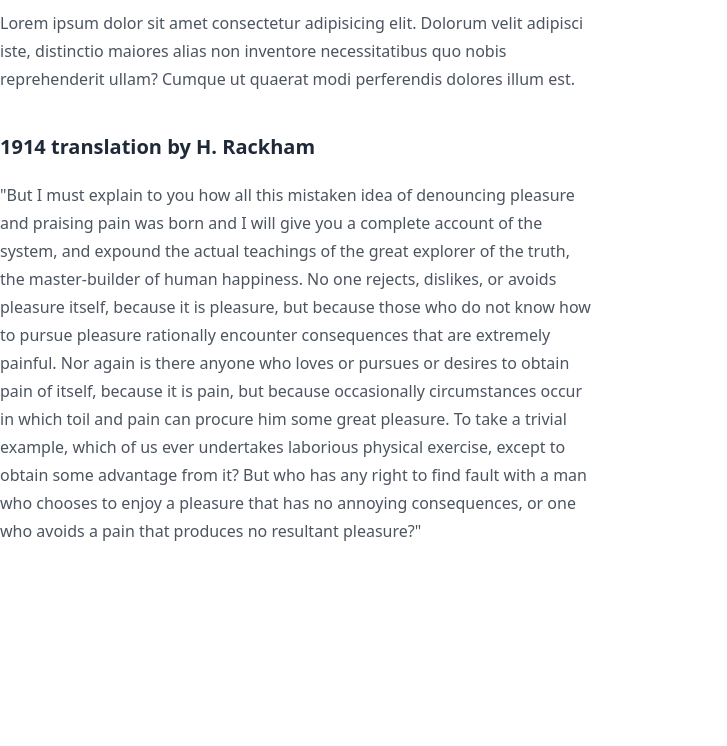
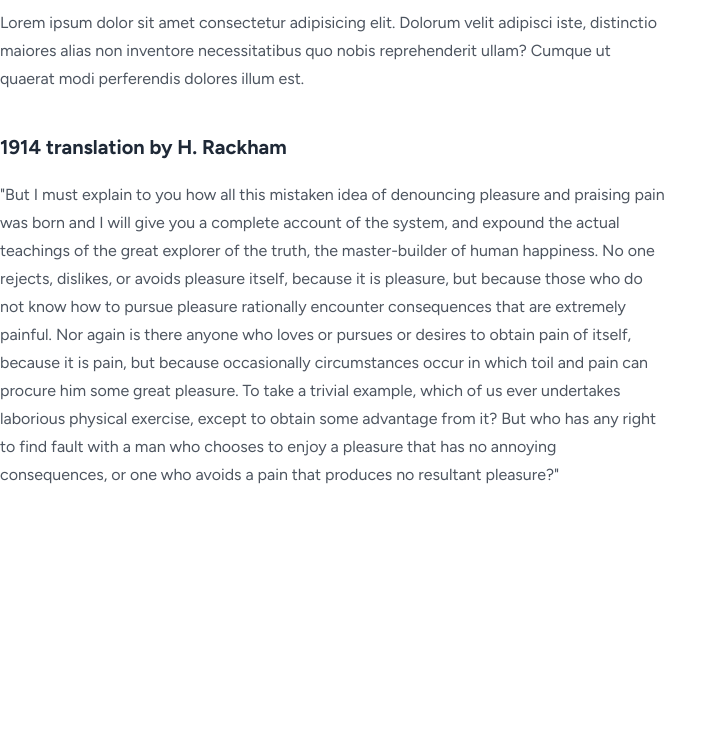
Before and after one commit to dencelkbabu/learning-tailwindcss-static, a website built with Vite: page index.html in a window 1280 px wide. Shown: the part 54-800 px from the top of the page, without its empty margins (0-727 px from the left). Built offline with nearby package versions, Linux system fonts and the light colour scheme.

Commit message:
feat: new font added: Figtree@GoogleFonts
Signed-off-by: Dencel K Babu <dencelbabu@gmail.com>

```diff
--- a/index.html
+++ b/index.html
@@ -11,9 +11,13 @@
 
     <!-- tailwindcss -->
     <link rel='stylesheet' type='text/css' media='screen' href="css/main.css">
+    <!-- googlefonts -->
+    <link rel="preconnect" href="https://fonts.googleapis.com">
+    <link rel="preconnect" href="https://fonts.gstatic.com" crossorigin>
+    <link href="https://fonts.googleapis.com/css2?family=Figtree:ital,wght@0,300..900;1,300..900&display=swap" rel="stylesheet">
 
 </head>
-<body>
+<body class="font-figtree">
     <article class="prose">
         <h1 class="text-3xl">Hello there!</h1>
         <p>
--- a/tailwind.config.js
+++ b/tailwind.config.js
@@ -5,7 +5,11 @@ const defaultTheme = require("tailwindcss/defaultTheme");
 module.exports = {
   content: ["./**/*.html", "./src/**/*.{js,jsx,ts,tsx}"],
   theme: {
-    extend: {},
+    extend: {
+      fontFamily: {
+        figtree: ['"Figtree"', ...defaultTheme.fontFamily.sans]
+      }
+    },
   },
   plugins: [require("@tailwindcss/typography"), require("daisyui")],
 
```
